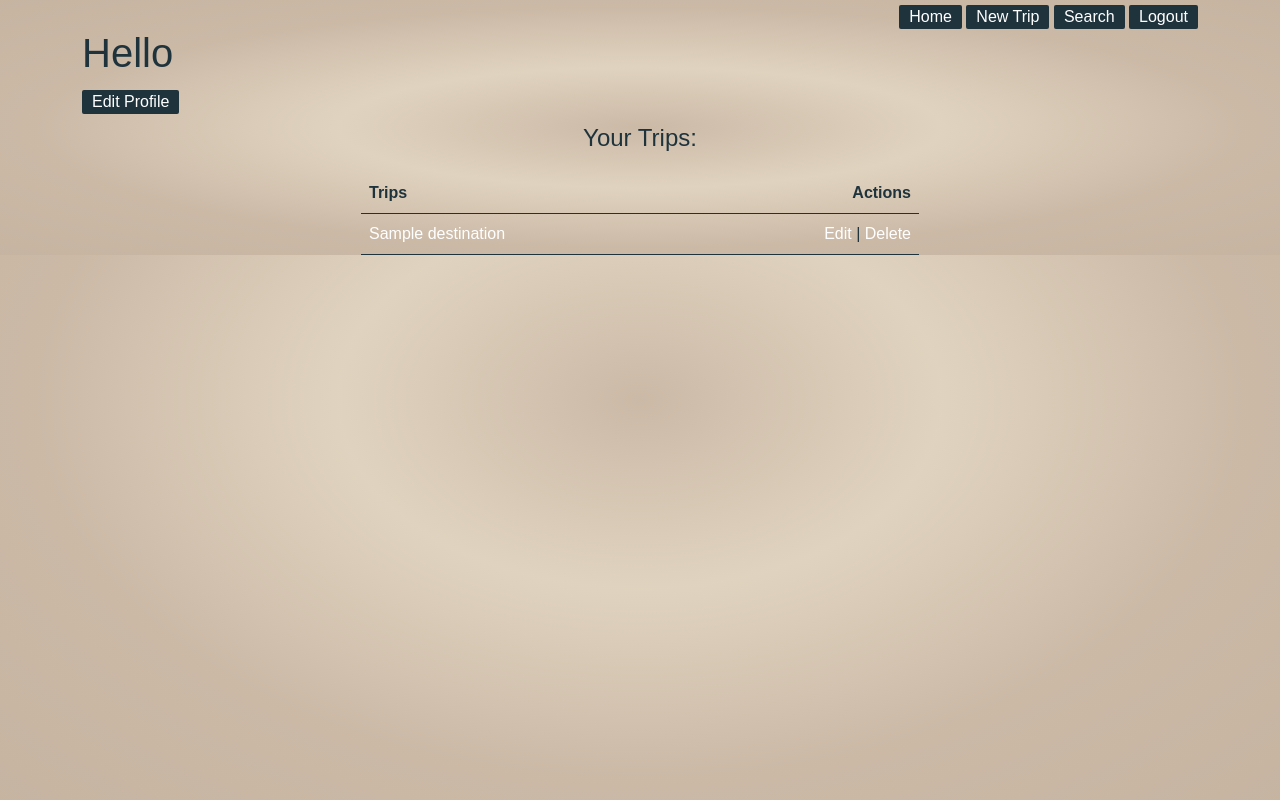
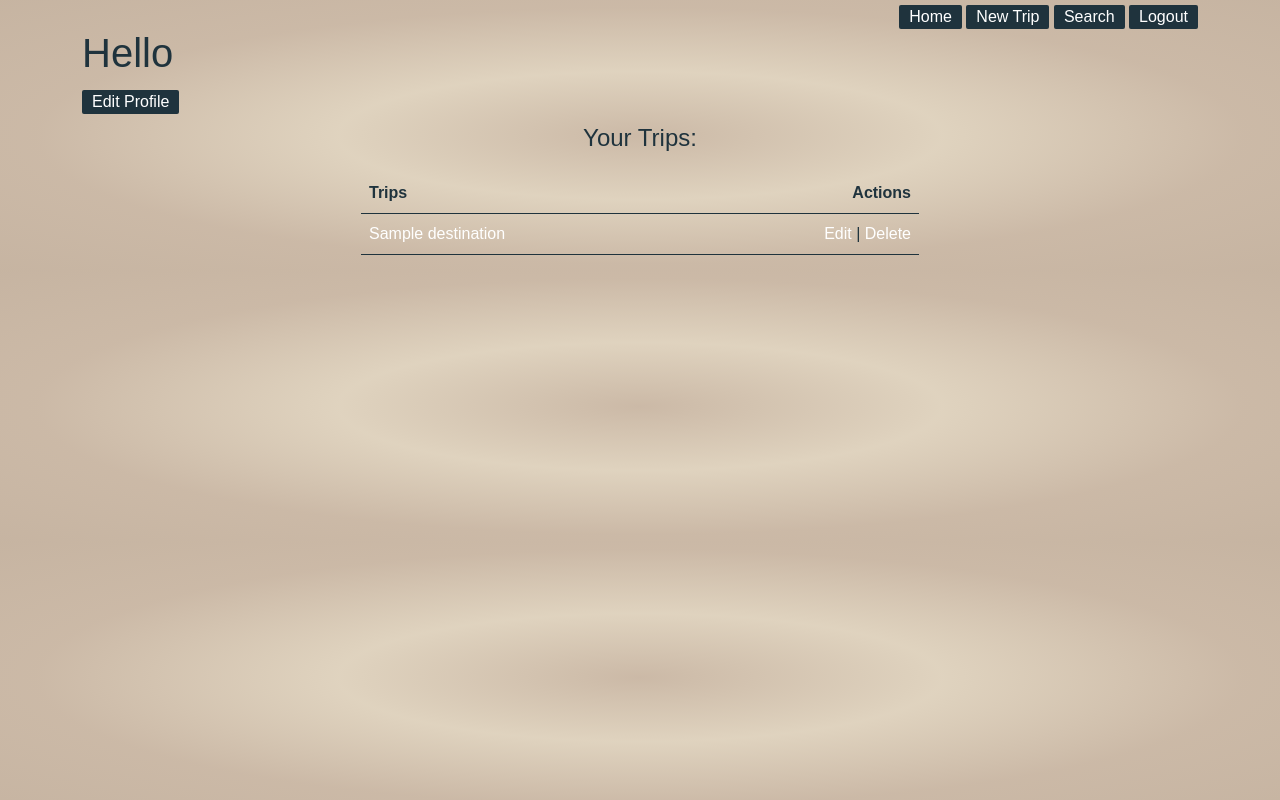
Before and after one commit to taylor-fancher/group_project, a Django app: template main/templates/home.html in a window 1280 px wide. Run offline with Django 3.2, Linux system fonts and the light colour scheme; the template is opened without the code that fills it: most values are stand-ins (such as "Sample title", 1, 10 or a date in 2020); some web fonts are replaced.

Commit message:
fixing background on login and registration 3.0

```diff
--- a/main/static/css/style.css
+++ b/main/static/css/style.css
@@ -3,7 +3,7 @@
     padding: 0px;
 }
 
-html, body.login {
+body.login {
     height: 100%;
     margin: 0px;
     background-image: url('/static/img/map.png');
@@ -11,7 +11,7 @@ html, body.login {
     font-family: "Federo", sans-serif;
 }
 
-html, body.home {
+body.home {
     background-image:radial-gradient(rgb(152, 116, 79, 0.5), rgb(192, 167, 127, 0.5), rgb(152, 116, 79, 0.5), rgb(142, 106, 69, 0.5));
     font-family: "Federo", sans-serif;
     color: rgb(31, 51, 61);
```
